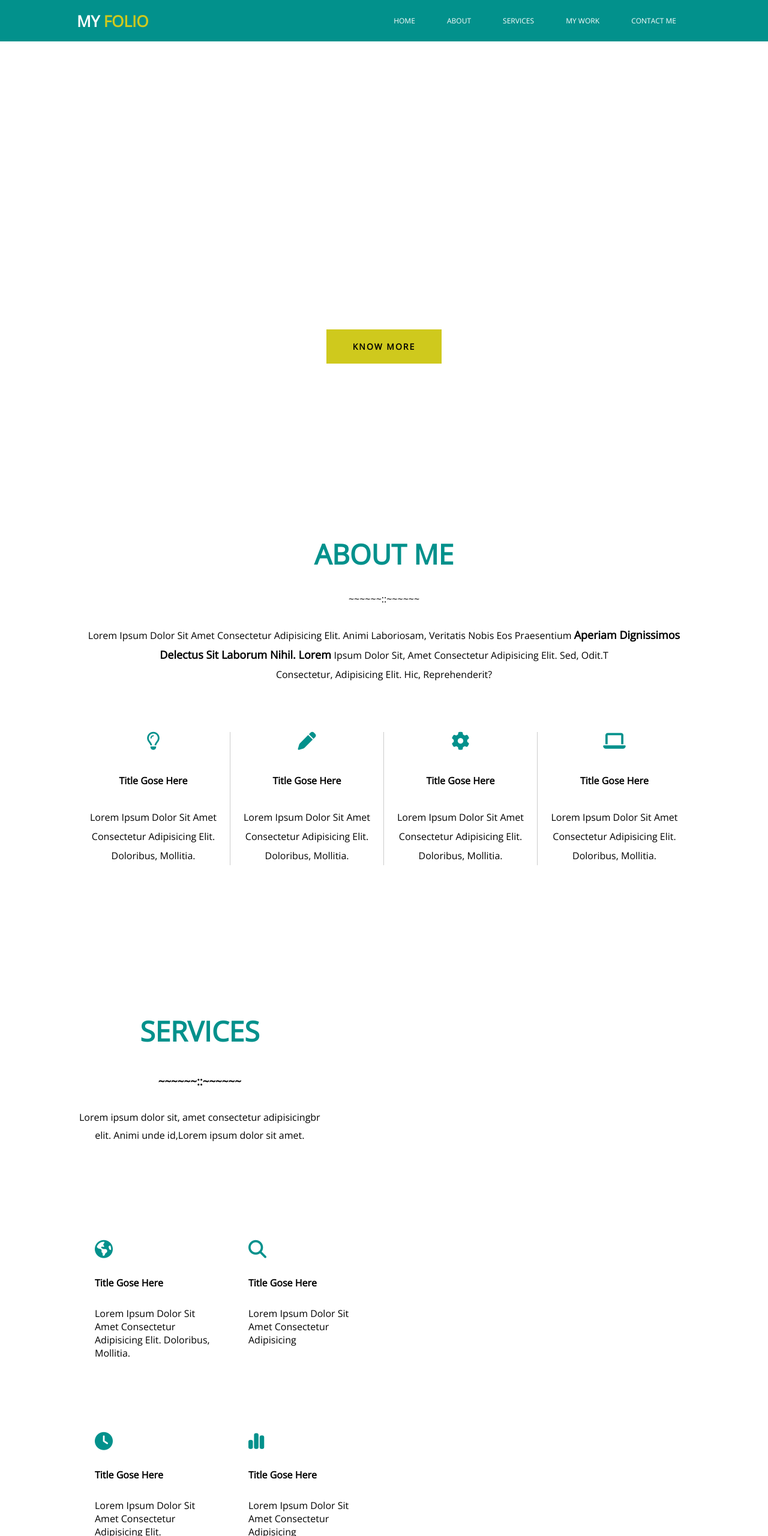
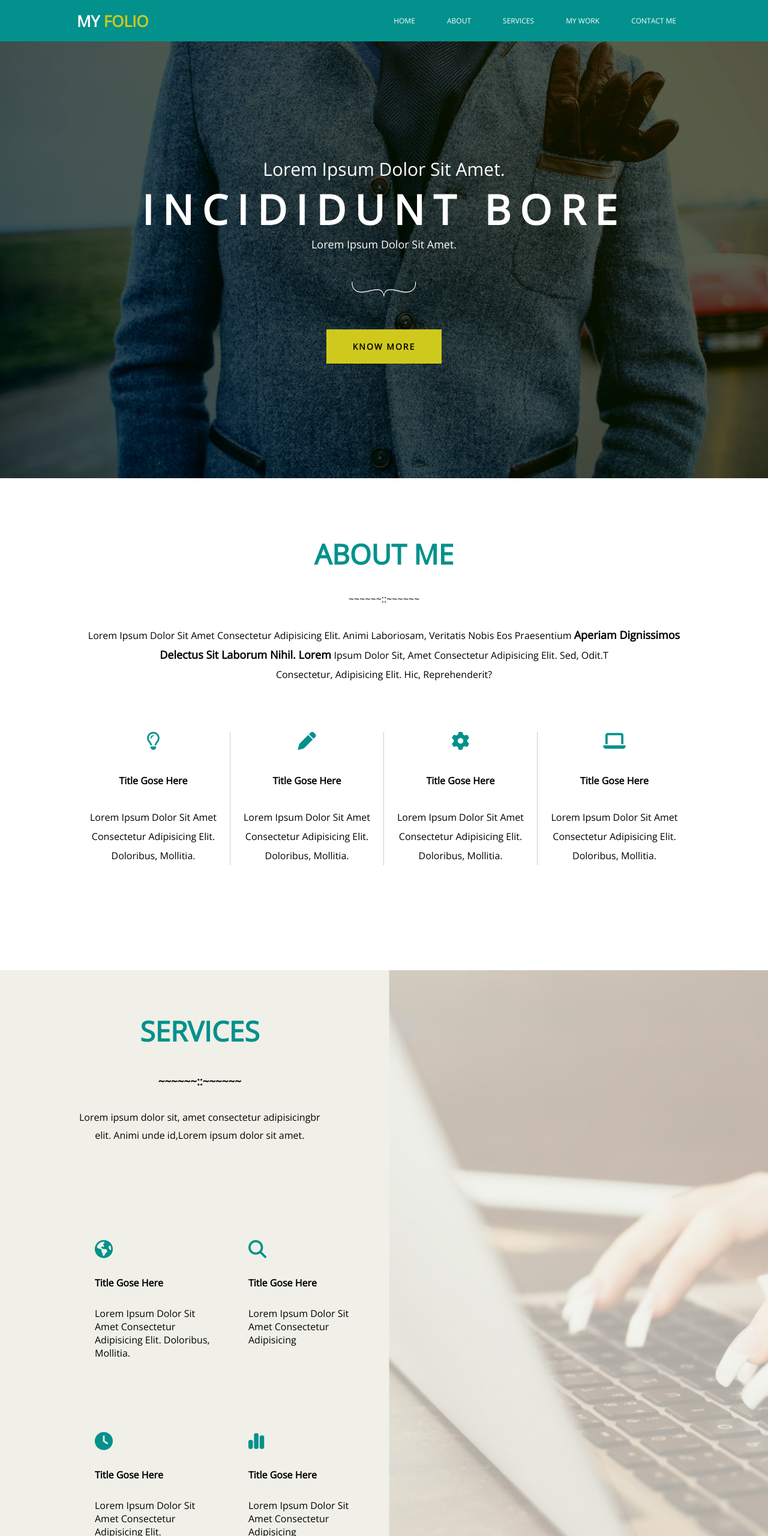
Before and after one commit to shorif485927/project-1, a plain HTML site: page index.html in a window 1280 px wide. Shown: the top 2560 px of the page at 60% size. Drawn offline with nearby package versions, Linux system fonts and the light colour scheme.

Commit message:
Update style.css

```diff
--- a/css/style.css
+++ b/css/style.css
@@ -75,7 +75,7 @@ a{
    /* banner section design  starts  */
    #banner{
 
-    background-image: url('./Images/banner1.jpg');
+    background-image: url('../Images/banner1.jpg');
     width: 100%;
     height: 728px;
 
@@ -161,7 +161,7 @@ a{
 
        /* service section starts  */
           #service{
-                    background-image: url('./Images/banner3.jpg');
+                    background-image: url('../Images/banner3.jpg');
             width: 100%;
             height: auto;
 
```
